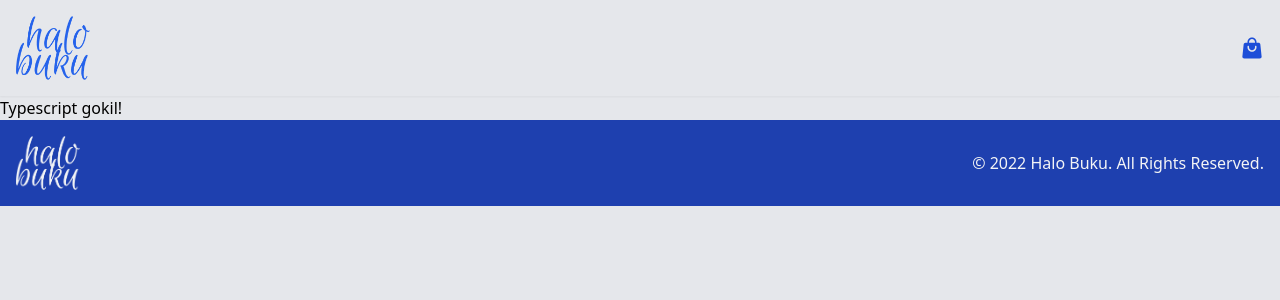
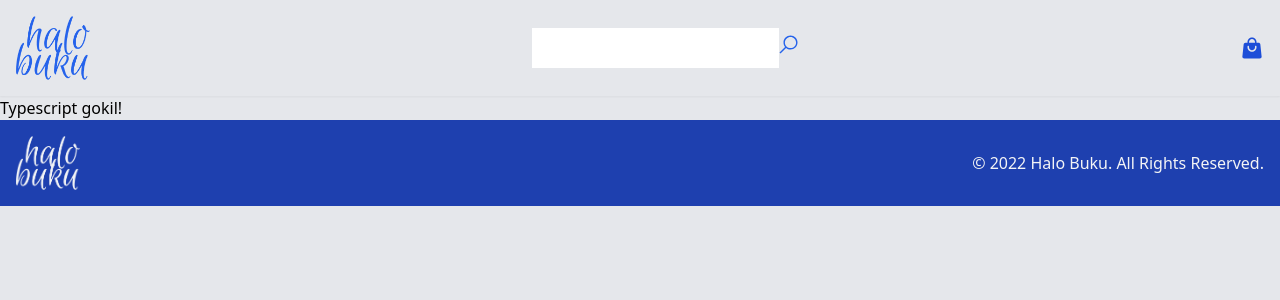
Before and after one commit to CrashTeamR/HaloBuku, a Next.js app: page / in a window 1280 px wide. Shown: the top 300 px of the page. Built offline with nearby package versions, Linux system fonts and the light colour scheme.

Commit message:
Update header.tsx
- Import searchIcon
- Add form and input type search inside header component

```diff
--- a/src/components/header.tsx
+++ b/src/components/header.tsx
@@ -1,21 +1,32 @@
-import { blueLogo, shoppingBag } from "../../public/images";
+import { blueLogo, shoppingBag, searchIcon } from "../../public/images";
 import Image from "next/image";
 
 export const Header = () => {
   return (
-    <header className=" shadow-sm p-4">
-      <div className="container m-auto flex justify-between items-cente">
+    <header className="shadow-sm p-4">
+      <div className="container m-auto flex justify-between items-center">
         <Image
           src={blueLogo}
-          alt={"Brand Logo"}
+          alt="Brand Logo"
           width={74}
           height={64}
-          className={"cursor-pointer"}
+          className="cursor-pointer"
         />
+        <form className="">
+          <input
+            type="search"
+            name="search"
+            id="search"
+            className="appearance-none focus:outline-none p-2"
+          />
+          <label htmlFor="search">
+            <Image src={searchIcon} alt="Search Icon" />
+          </label>
+        </form>
         <Image
           src={shoppingBag}
-          alt={"Shopping Bag Icon"}
-          className={"cursor-pointer"}
+          alt="Shopping Bag Icon"
+          className="cursor-pointer"
         />
       </div>
     </header>
```
